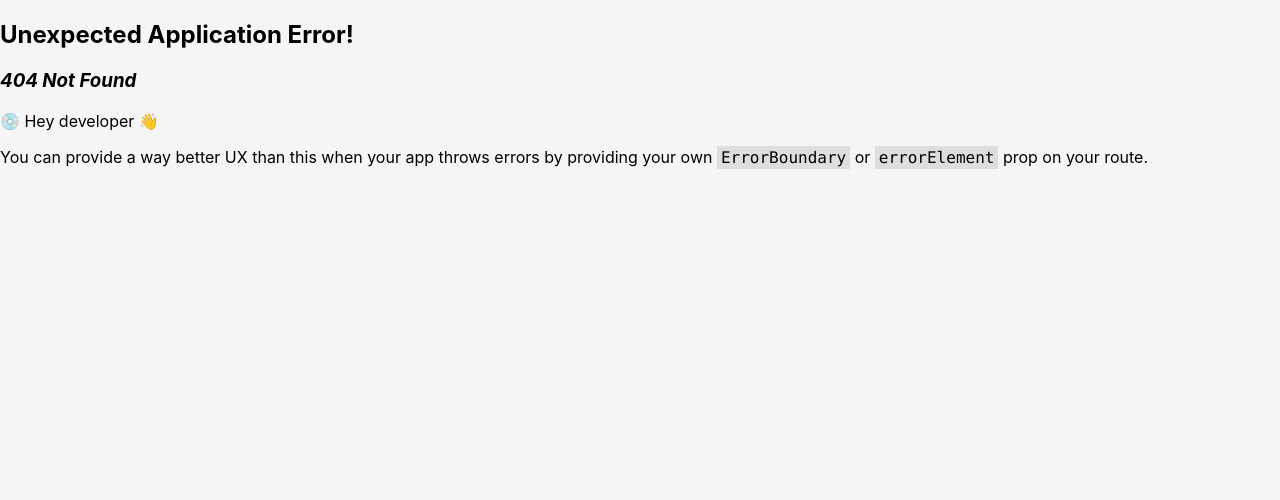
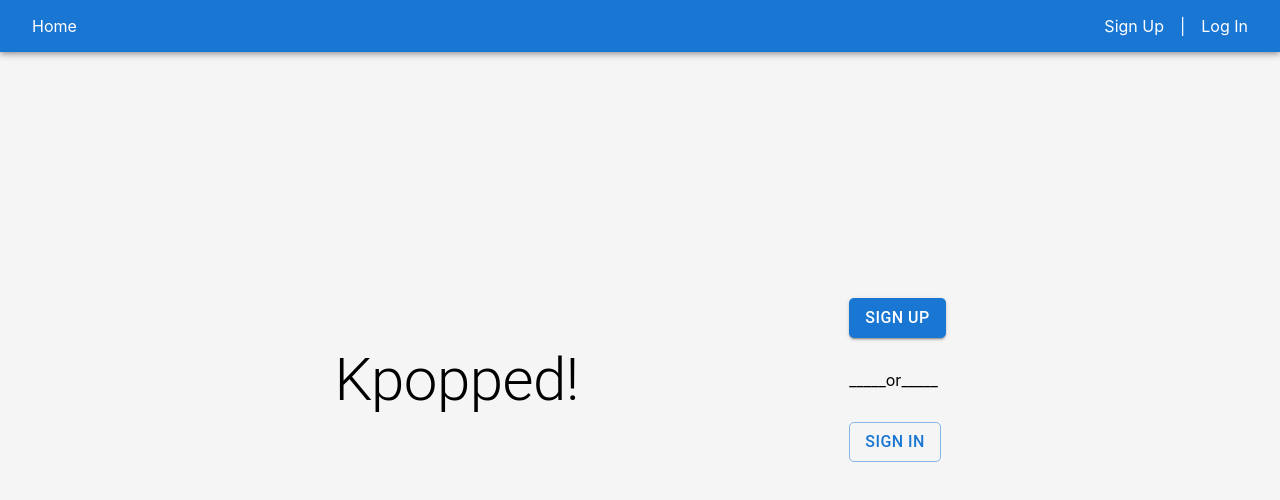
Before and after one commit to Sbeltran16/kpopped-ui, a React (Create React App) app: page / in a window 1280 px wide. Before the commit this address had no page. Shown: the top 500 px of the page. Built offline with nearby package versions, Linux system fonts and the light colour scheme.

Commit message:
Creates Landing Page for Kpopped and new buttons for login and signup

```diff
--- /dev/null
+++ b/src/components/navigation/landing/index.css.tsx
@@ -0,0 +1,26 @@
+import styled from "@emotion/styled";
+import { Button, Grid } from "@mui/material";
+
+const StyledLandingButton = styled(Button)`
+  border-radius: 5px;
+  display: flex;
+  font-size: 16px;
+  text-decoration: none;
+`;
+
+const MainGridContainer = styled(Grid)`
+  height: 70vh;
+  display: flex;
+  justify-content: space-evenly;
+  align-items: center;
+  margin: 0 4rem;
+  flex-wrap: wrap;
+`;
+
+const ButtonsGridContainer = styled(Grid)`
+  display: flex;
+  flex-direction: column;
+  gap: 2rem;
+`;
+
+export { StyledLandingButton, MainGridContainer, ButtonsGridContainer };
--- /dev/null
+++ b/src/components/navigation/landing/index.tsx
@@ -0,0 +1,46 @@
+import React from "react";
+import { Link } from "react-router-dom";
+import { Button, Grid, Typography } from "@mui/material";
+import {
+  ButtonsGridContainer,
+  MainGridContainer,
+  StyledLandingButton,
+} from "./index.css";
+
+export default function LandingNav() {
+  return (
+    <MainGridContainer>
+      {/* Left side */}
+      <Grid
+        item
+        xs={12}
+        sm={4}
+        md={6}
+        sx={{ display: "flex", justifyContent: "center", alignItems: "center" }}
+      >
+        <Typography variant="h2" align="center">
+          Kpopped!
+        </Typography>
+      </Grid>
+
+      {/* Right side */}
+      <ButtonsGridContainer item>
+        <Grid item>
+          <Link to="/signup" style={{ textDecoration: "none" }}>
+            <StyledLandingButton variant="contained">
+              Sign Up
+            </StyledLandingButton>
+          </Link>
+        </Grid>
+        <span> _____or_____ </span>
+        <Grid item>
+          <Link to="/login" style={{ textDecoration: "none" }}>
+            <StyledLandingButton variant="outlined">
+              Sign In
+            </StyledLandingButton>
+          </Link>
+        </Grid>
+      </ButtonsGridContainer>
+    </MainGridContainer>
+  );
+}
--- /dev/null
+++ b/src/pages/landing/index.tsx
@@ -0,0 +1,10 @@
+import MainLayout from "../../components/layout/main";
+import LandingNav from "../../components/navigation/landing";
+
+export default function Landing() {
+  return (
+    <MainLayout>
+      <LandingNav />
+    </MainLayout>
+  );
+}
--- a/src/pages/login/index.tsx
+++ b/src/pages/login/index.tsx
@@ -1,8 +1,18 @@
 import React from "react";
 import MainLayout from "../../components/layout/main";
 import LoginForm from "../../components/forms/login";
+import useMe from "../../api/users/hooks/use-me";
+import { useUser } from "../../context/user";
+import { Navigate } from "react-router-dom";
 
 export default function Login() {
+  useMe();
+  const { user } = useUser();
+
+  if (user) {
+    return <Navigate to="/home" />;
+  }
+
   return (
     <MainLayout>
       <LoginForm />
--- a/src/pages/signup/index.tsx
+++ b/src/pages/signup/index.tsx
@@ -1,9 +1,18 @@
 import React from "react";
-
+import useMe from "../../api/users/hooks/use-me";
+import { useUser } from "../../context/user";
+import { Navigate } from "react-router-dom";
 import SignupForm from "../../components/forms/signup";
 import MainLayout from "../../components/layout/main";
 
 export default function Signup() {
+  useMe();
+  const { user } = useUser();
+
+  if (user) {
+    return <Navigate to="/home" />;
+  }
+
   return (
     <MainLayout>
       <SignupForm />
--- a/src/routing/main-router/index.tsx
+++ b/src/routing/main-router/index.tsx
@@ -1,15 +1,29 @@
 import React from "react";
-import { RouterProvider, createBrowserRouter } from "react-router-dom";
+import {
+  Navigate,
+  RouterProvider,
+  createBrowserRouter,
+} from "react-router-dom";
 import Home from "../../pages/home";
 import Login from "../../pages/login";
 import Signup from "../../pages/signup";
 import { UserProvider } from "../../context/user";
+import ProtectedRoute from "../protected";
 import useMe from "../../api/users/hooks/use-me";
+import Landing from "../../pages/landing";
 
 const router = createBrowserRouter([
   {
+    path: "/",
+    element: <Landing />,
+  },
+  {
     path: "/home",
-    element: <Home />,
+    element: (
+      <ProtectedRoute>
+        <Home />
+      </ProtectedRoute>
+    ),
   },
   {
     path: "/login",
@@ -18,6 +32,10 @@ const router = createBrowserRouter([
   {
     path: "/signup",
     element: <Signup />,
+  },
+  {
+    path: "*",
+    element: <Navigate to="/login" replace />,
   },
 ]);
 
--- /dev/null
+++ b/src/routing/protected/index.tsx
@@ -0,0 +1,22 @@
+import React, { ReactNode } from "react";
+import { Navigate } from "react-router-dom";
+import useMe from "../../api/users/hooks/use-me";
+import { useUser } from "../../context/user";
+
+interface ProtectedRouteProps {
+  children: ReactNode;
+}
+
+const ProtectedRoute: React.FC<ProtectedRouteProps> = ({ children }) => {
+  const { isLoading } = useMe();
+  const userContext = useUser();
+
+  if (isLoading) {
+    // Display a loading state while checking authentication status
+    return <div>Loading...</div>;
+  }
+
+  return userContext.user ? <>{children}</> : <Navigate to="/" replace />;
+};
+
+export default ProtectedRoute;
```
